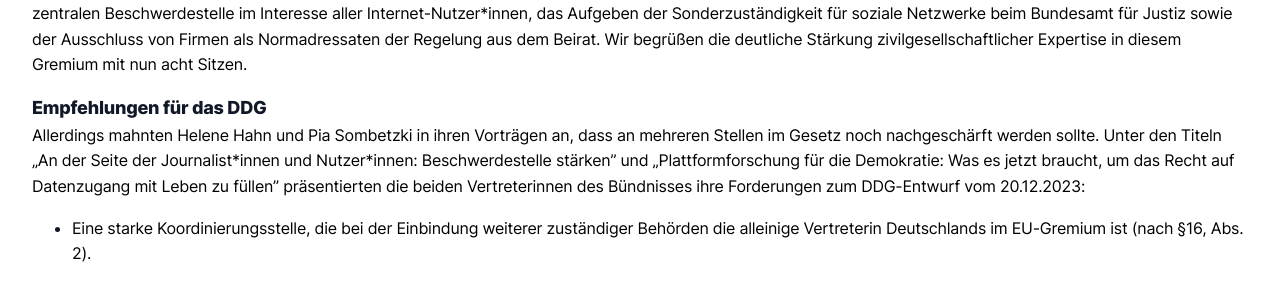
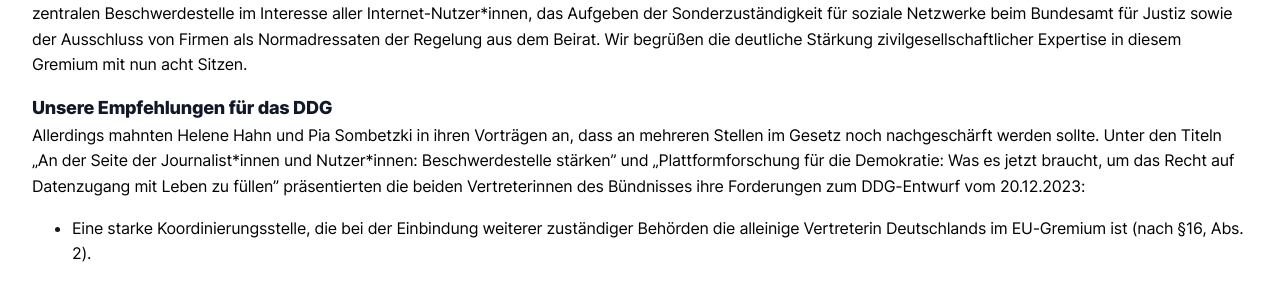
Before and after one commit to okfde/buendnis-f5, a Jekyll site: the page built from _publikationen/20204-02-08-ddg-fruehstueck.md, in a window 1280 px wide and 900 px high, scrolled down 718 px. Shown: the part 163-449 px from the top of the window. Built offline with Jekyll 4.4.1, drawn with Linux system fonts in a browser that asks for light colours.

Commit message:
Update 20204-02-08-ddg-fruehstueck.md

```diff
--- a/_publikationen/20204-02-08-ddg-fruehstueck.md
+++ b/_publikationen/20204-02-08-ddg-fruehstueck.md
@@ -23,7 +23,7 @@
 ##### Gesetzesentwurf enthät bereits gute Elemente
 Die Ausarbeitung des DSA und DDG hat das Bündnis F5 in den vergangenen Jahren bereits intensiv begleitet. So enthält der aktuelle Entwurf bereits viele gute Elemente, für die wir uns gemeinsam mit anderen zivilgesellschaftlichen Organisationen starkgemacht haben. Dazu zählen beispielsweise die Ausgestaltung der zentralen Beschwerdestelle im Interesse aller Internet-Nutzer\*innen, das Aufgeben der Sonderzuständigkeit für soziale Netzwerke beim Bundesamt für Justiz sowie der Ausschluss von Firmen als Normadressaten der Regelung aus dem Beirat. Wir begrüßen die deutliche Stärkung zivilgesellschaftlicher Expertise in diesem Gremium mit nun acht Sitzen.
 
-##### Empfehlungen für das DDG
+##### Unsere Empfehlungen für das DDG
 Allerdings mahnten Helene Hahn und Pia Sombetzki in ihren Vorträgen an, dass an mehreren Stellen im Gesetz noch nachgeschärft werden sollte. Unter den Titeln „An der Seite der Journalist\*innen und Nutzer\*innen: Beschwerdestelle stärken” und „Plattformforschung für die Demokratie: Was es jetzt braucht, um das Recht auf Datenzugang mit Leben zu füllen” präsentierten die beiden Vertreterinnen des Bündnisses ihre Forderungen zum DDG-Entwurf vom 20.12.2023:
 
 * Eine starke Koordinierungsstelle, die bei der Einbindung weiterer zuständiger Behörden die alleinige Vertreterin Deutschlands im EU-Gremium ist (nach §16, Abs. 2).
```
